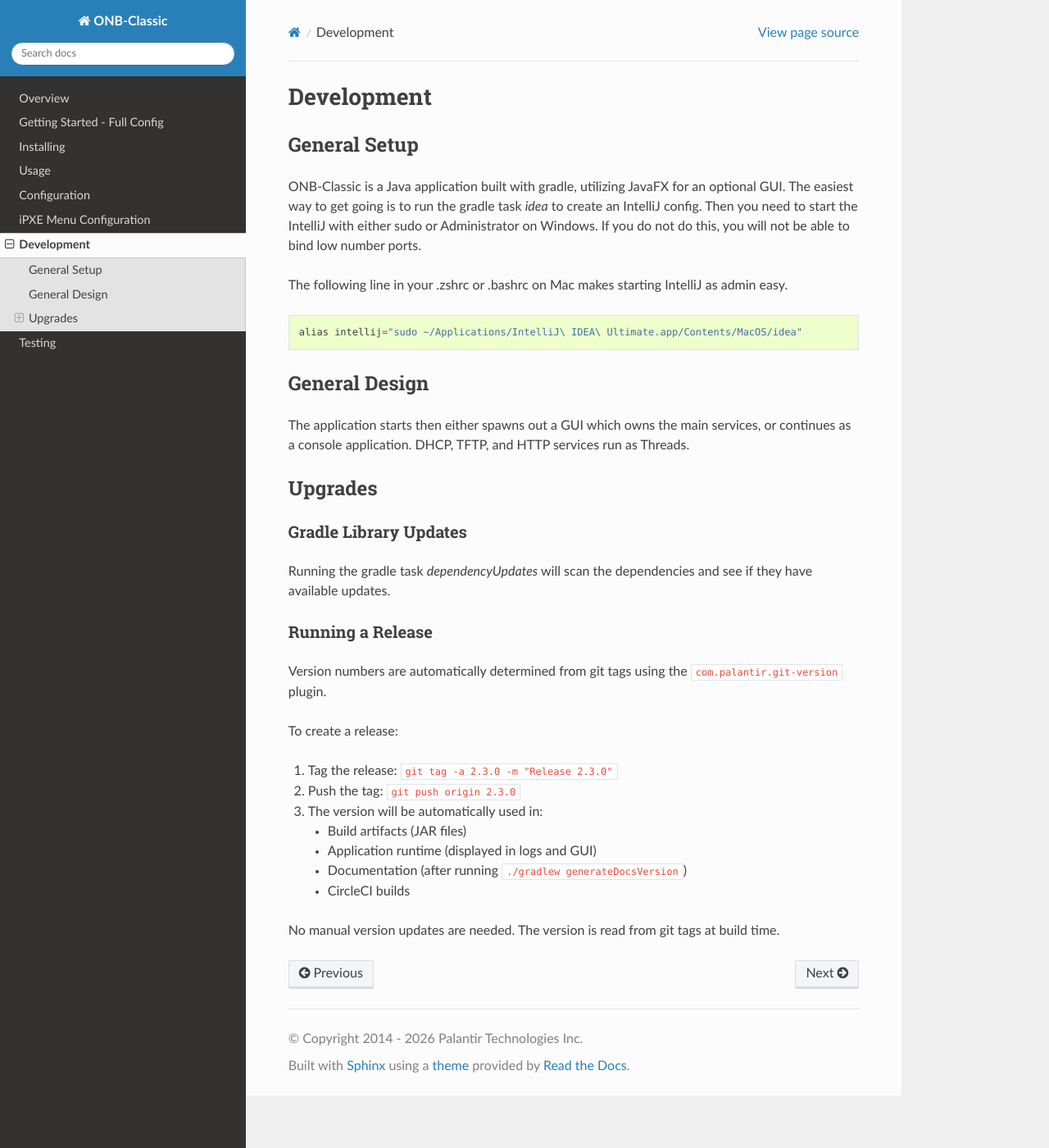
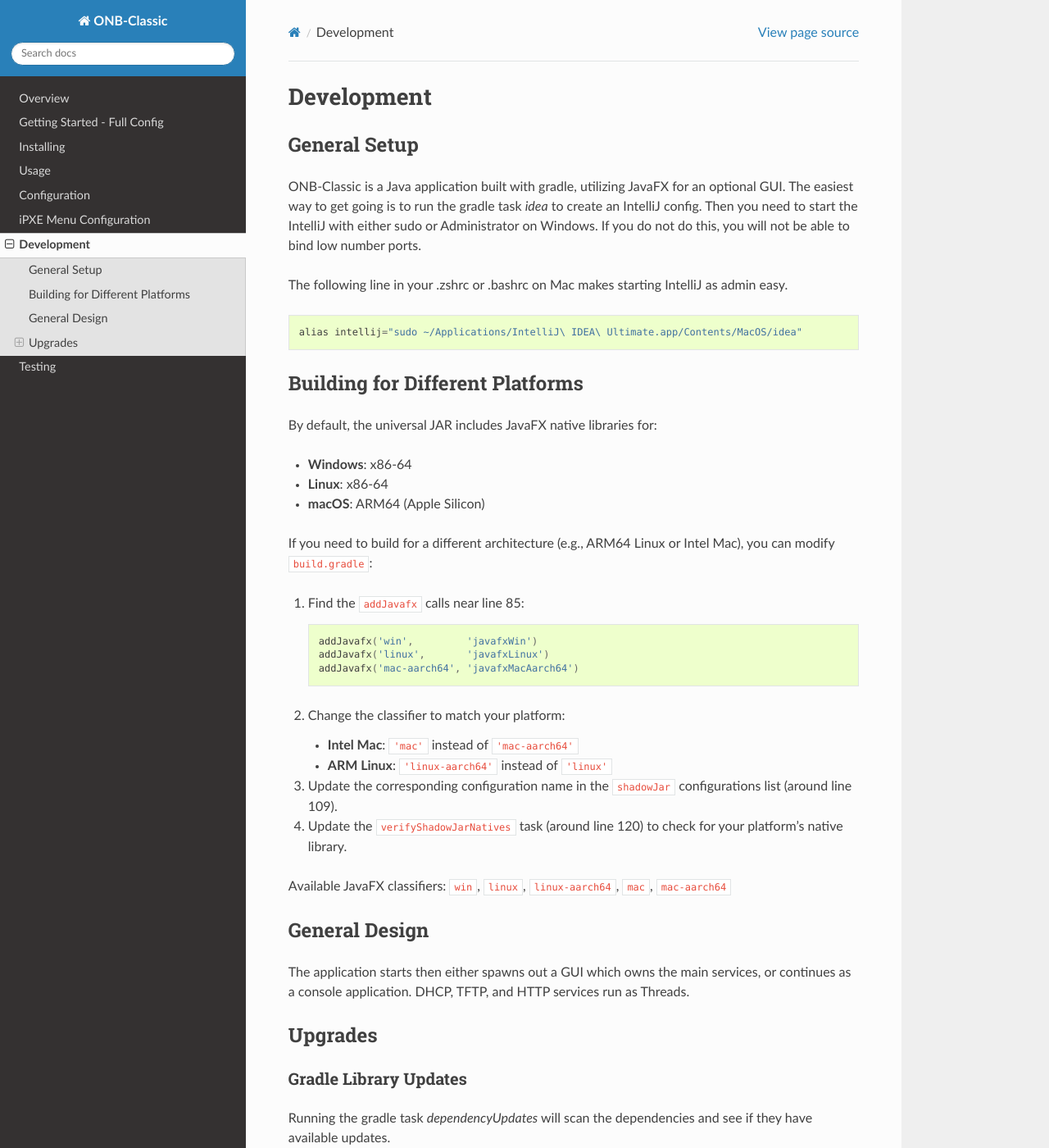
Before and after one commit to palantir/onb-classic, a Sphinx documentation site: the page built from docs/source/development/index.rst, in a window 1280 px wide and 1400 px high. Shown: the whole window at 82% size. Built offline with Sphinx 7.4.7 and the Read the Docs theme 3.1.0, drawn with Linux system fonts in a browser that asks for light colours.

```diff
--- a/docs/source/development/index.rst
+++ b/docs/source/development/index.rst
@@ -13,6 +13,36 @@ The following line in your .zshrc or .bashrc on Mac makes starting IntelliJ as a
 .. code::
 
     alias intellij="sudo ~/Applications/IntelliJ\ IDEA\ Ultimate.app/Contents/MacOS/idea"
+
+Building for Different Platforms
+---------------------------------
+
+By default, the universal JAR includes JavaFX native libraries for:
+
+- **Windows**: x86-64
+- **Linux**: x86-64
+- **macOS**: ARM64 (Apple Silicon)
+
+If you need to build for a different architecture (e.g., ARM64 Linux or Intel Mac), you can modify ``build.gradle``:
+
+1. Find the ``addJavafx`` calls near line 85:
+
+   .. code:: groovy
+
+       addJavafx('win',         'javafxWin')
+       addJavafx('linux',       'javafxLinux')
+       addJavafx('mac-aarch64', 'javafxMacAarch64')
+
+2. Change the classifier to match your platform:
+
+   - **Intel Mac**: ``'mac'`` instead of ``'mac-aarch64'``
+   - **ARM Linux**: ``'linux-aarch64'`` instead of ``'linux'``
+
+3. Update the corresponding configuration name in the ``shadowJar`` configurations list (around line 109).
+
+4. Update the ``verifyShadowJarNatives`` task (around line 120) to check for your platform's native library.
+
+Available JavaFX classifiers: ``win``, ``linux``, ``linux-aarch64``, ``mac``, ``mac-aarch64``
 
 General Design
 --------------
--- a/docs/source/overview.rst
+++ b/docs/source/overview.rst
@@ -6,7 +6,7 @@ ONB-Classic is a fork of the OpenNetBoot project that has been used at Palantir
 Availability
 ------------
 
-Releases are currently put on `Github <PUBLIC_URL_NEEDED>`_
+Releases are currently put on `Github <https://github.com/palantir/onb-classic/releases>`_
 
 Release Schedule
 ----------------
```
Also changed, not shown: README.md (+2 -5 lines), 3 other files.
